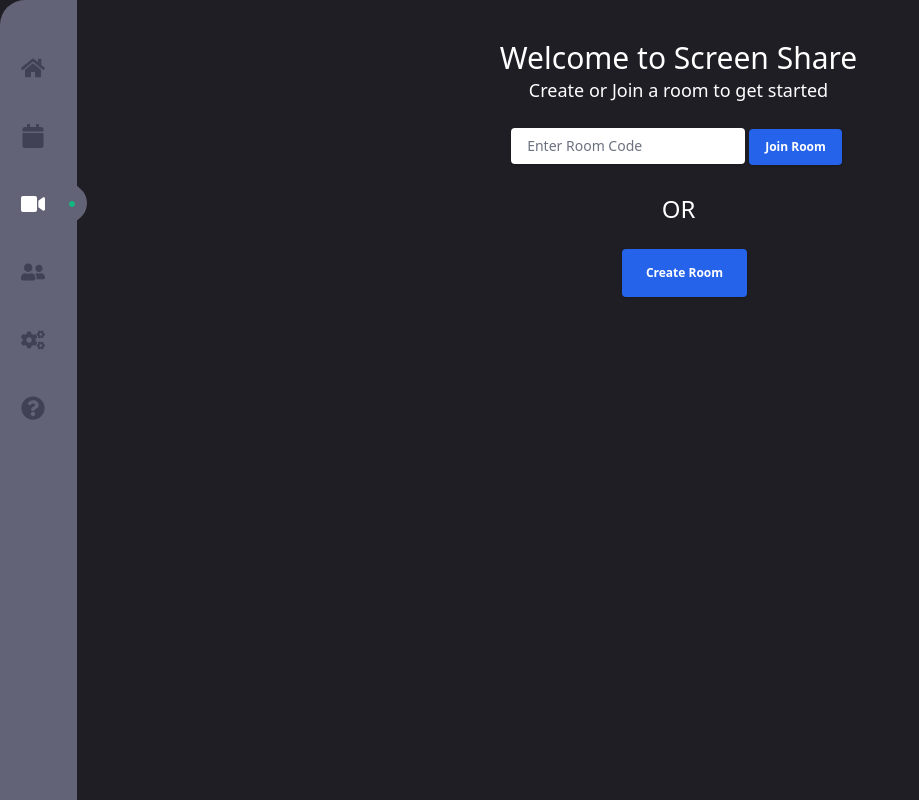
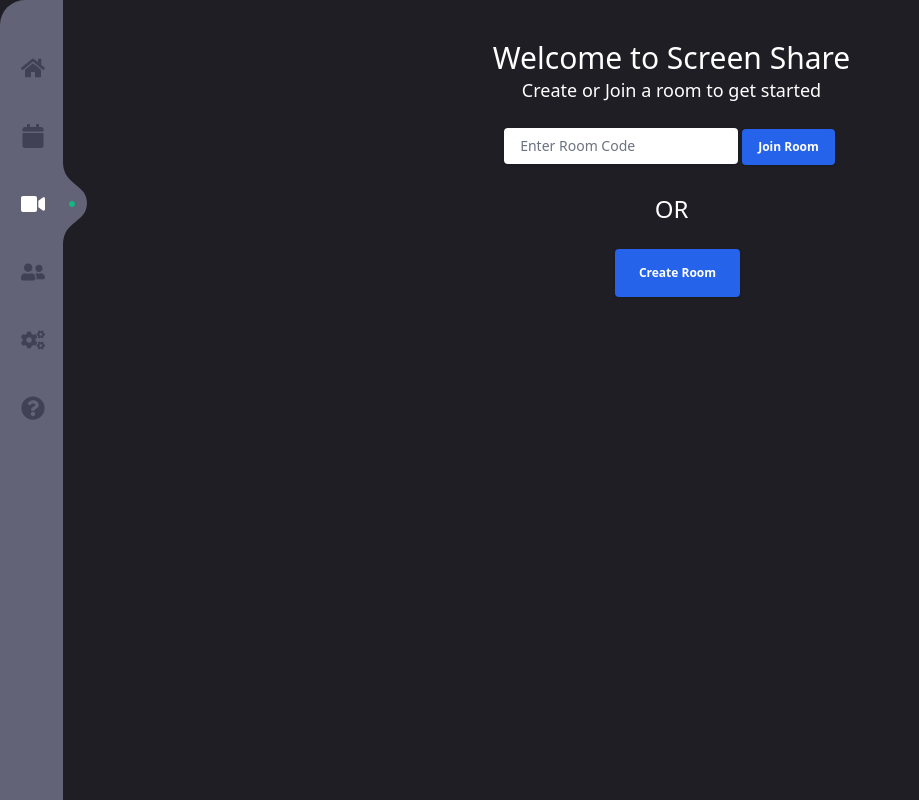
Before and after one commit to verticelabs-dev/screenshare, a Vue app in the folder app/: page /join in a window 1280 px wide. Shown: the whole page, without its empty margins (0-919 px from the left). Built offline with nearby package versions, Linux system fonts and the light colour scheme; no server answers.

Commit message:
Fixed sidebar css issues

```diff
--- a/app/src/assets/scss/sidebar.scss
+++ b/app/src/assets/scss/sidebar.scss
@@ -1,3 +1,5 @@
+$waveBorderRadius: 120px;
+
 .sidebar {
   background-color: $sidebarPrimaryColor;
   border-left: 5px solid $sidebarPrimaryColor;
@@ -5,13 +7,14 @@
   height: 100%;
 }
 
-.sidebar-icons {
-  min-width: 50px;
+.sidebar-icon-container {
+  max-width: 58px;
 }
 
 .sidebar-content {
   @apply pl-10 pt-14 placeholder-indigo-100;
   width: 100%;
+  min-width: 200px;
   background-color: $sidebarSecondaryColor;
 }
 
@@ -26,11 +29,10 @@
   }
 }
 
-$waveBorderRadius: 120px;
 .sidebar-wave {
   position: relative;
 
-  .sidebar-wave-content {
+  .sidebar-wave-svg {
     display: flex;
     align-items: center;
     top: -126px;
--- a/app/src/components/Sidebar.vue
+++ b/app/src/components/Sidebar.vue
@@ -4,7 +4,7 @@
       <!-- Icon List -->
       <div
         class="
-          sidebar-icons
+          sidebar-icon-container
           flex flex-col
           justify-start
           content-center
@@ -13,19 +13,24 @@
         "
       >
         <!-- Icon Item -->
-        <div class="" v-for="icon in sidebarIcons" :key="icon.name">
+        <div v-for="icon in sidebarIcons" :key="icon.name">
           <font-awesome-icon
             :icon="icon.name"
             class="sidebar-icon"
             :class="{ active: isActiveIcon(icon.name) }"
             @click="setActiveIcon(icon.name)"
           />
+
+          <!-- Sidarbar Wave on active icons -->
           <div v-if="isActiveIcon(icon.name)" class="sidebar-wave">
+            <!-- Green Button next to wave -->
             <font-awesome-icon
               class="text-green-500 sidebar-wave-icon"
               icon="circle"
             />
-            <svg class="sidebar-wave-content">
+
+            <!-- Wave Shape -->
+            <svg class="sidebar-wave-svg">
               <path
                 d="M 12 0 C 7.5 0 8 4 5 4 S 2.5 0 -2 0 z"
                 stroke="#636378"
@@ -33,9 +38,6 @@
                 transform="rotate(-10 100 -80) scale(6)"
               />
             </svg>
-            <!-- <div class="sidebar-wave-content">
-
-            </div> -->
           </div>
         </div>
       </div>
```
